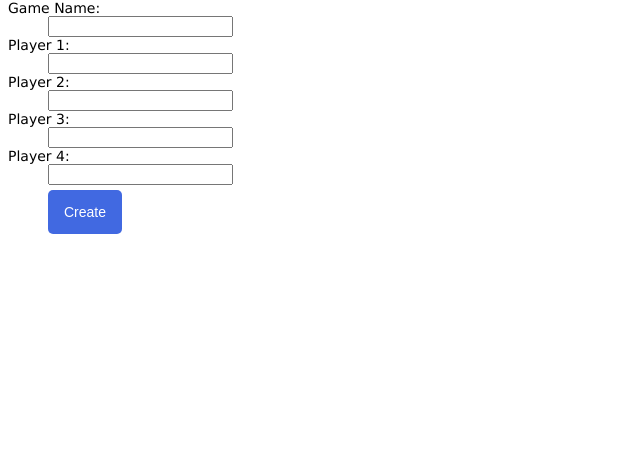
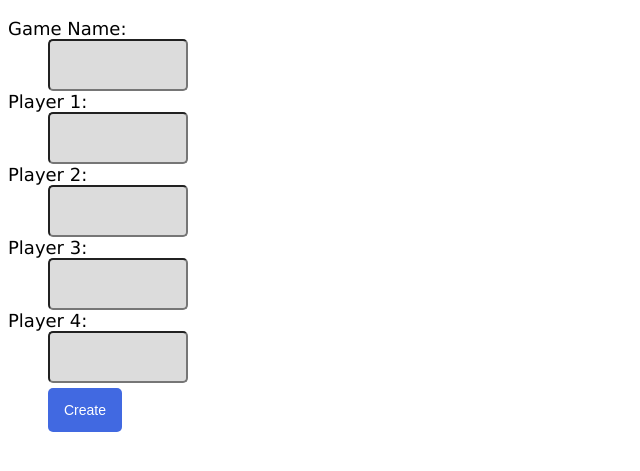
Before and after one commit to danielchiu/logic, a Flask app: page /newgame in a window 1280 px wide. Shown: the part 82-553 px from the top of the page, without its empty margins (0-640 px from the left). Run offline with Flask 2, Linux system fonts and the light colour scheme; some libraries are stand-ins or nearby versions.

Commit message:
minor style fixes, made forms nicer, fixed <d1> tag

```diff
--- a/app/static/style.css
+++ b/app/static/style.css
@@ -176,15 +176,24 @@ img {
     margin-bottom: 10px;
 }
 
-input[type=text]#value {
+dl {
+    font-size: 18px;
+}
+
+input[type=text] {
     display: block;
     text-decoration: none;
-    text-align: center;
     padding: 16px 18px;
-    float: left;
     background-color: gainsboro;
     border-radius: 5px;
     margin-right: 10px;
+    width: 100px;
+    font-size: 14px;
+}
+input[type=text]#value {
+    text-align: center;
+    float: left;
+    background-color: gainsboro;
     width: 2em;
     font-size: 18px;
 }
@@ -204,6 +213,7 @@ input[type=submit] {
     font-size: 14px;
 }
 #declare {
-    float: none;
+    position: absolute;
+    margin-top: 605px;
     margin-left: 525px;
 }
--- a/app/templates/login.html
+++ b/app/templates/login.html
@@ -8,12 +8,12 @@
     {% endif %}
 
     <form method=post>
-        <d1>
+        <dl>
             <dt>Username:
             <dd><input type=text name="username">
             {#<dt>Password:
             <dd><input type=password name="password">#}
             <dd><input type=submit name="login" value="Login">
-        </d1>
+        </dl>
     </form>
 {% endblock %}
--- a/app/templates/newgame.html
+++ b/app/templates/newgame.html
@@ -8,7 +8,7 @@
     {% endif %}
 
     <form method=post>
-        <d1>
+        <dl>
             <dt>Game Name:
             <dd><input type=text name="name">
             <dt>Player 1:
@@ -20,6 +20,6 @@
             <dt>Player 4:
             <dd><input type=text name="p4">
             <dd><input type=submit name="create" value="Create">
-        </d1>
+        </dl>
     </form>
 {% endblock %}
--- a/app/templates/register.html
+++ b/app/templates/register.html
@@ -8,12 +8,12 @@
     {% endif %}
 
     <form method=post>
-        <d1>
+        <dl>
             <dt>Username:
             <dd><input type=text name="username">
             {#<dt>Password: TODO add password
             <dd><input type=password name="password">#}
             <dd><input type=submit name="register" value="Register">
-        </d1>
+        </dl>
     </form>
 {% endblock %}
```
